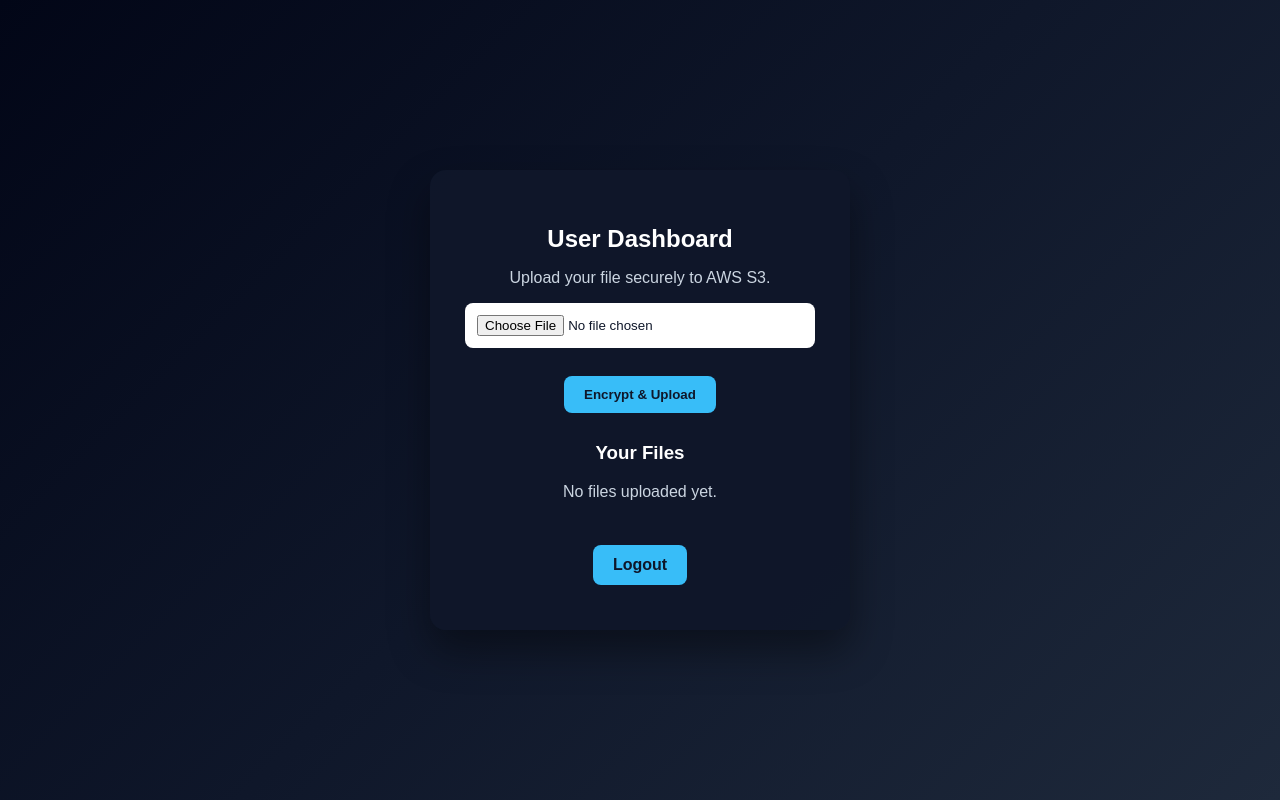
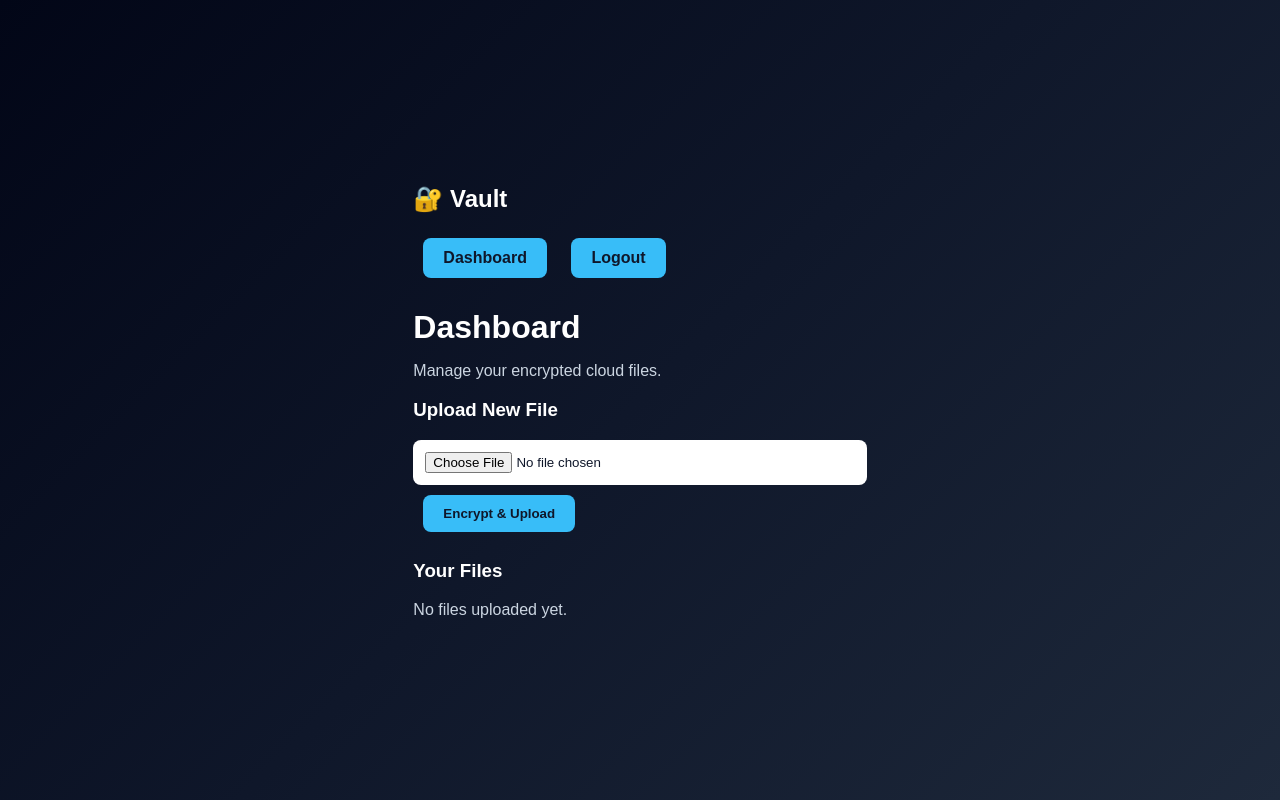
Before and after one commit to Gabi-hue18/secure-file-vault, a Flask app: template templates/dashboard.html in a window 1280 px wide. Run offline with Flask 3, Linux system fonts and the light colour scheme; the template is opened without the code that fills it, so the values that code supplies are empty.

Commit message:
Refactor dashboard layout and file management section

```diff
--- a/templates/dashboard.html
+++ b/templates/dashboard.html
@@ -5,32 +5,61 @@
     <link rel="stylesheet" href="/static/style.css">
 </head>
 <body>
-    <div class="container">
-        <h2>User Dashboard</h2>
-        <p>Upload your file securely to AWS S3.</p>
+    <div class="dashboard-layout">
+        <aside class="sidebar">
+            <h2>🔐 Vault</h2>
+            <a href="/dashboard">Dashboard</a>
+            <a href="/logout" class="logout">Logout</a>
+        </aside>
 
+        <main class="dashboard-main">
+            <div class="dashboard-header">
+                <div>
+                    <h1>Dashboard</h1>
+                    <p>Manage your encrypted cloud files.</p>
+                </div>
+            </div>
+
+            <div class="upload-card">
+                <h3>Upload New File</h3>
                 <form method="POST" action="/upload" enctype="multipart/form-data">
-            <input type="file" name="file" required><br><br>
+                    <input type="file" name="file" required>
                     <button type="submit">Encrypt & Upload</button>
                 </form>
+            </div>
 
+            <div class="table-card">
                 <h3>Your Files</h3>
 
                 {% if files %}
+                <table>
+                    <thead>
+                        <tr>
+                            <th>#</th>
+                            <th>File Name</th>
+                            <th>Status</th>
+                            <th>Actions</th>
+                        </tr>
+                    </thead>
+                    <tbody>
                         {% for file in files %}
-                <p>
-                    {{ file[1] }}
-                    <br>
-                    <a href="/download/{{ file[0] }}">Download</a>
-                    <a href="/delete/{{ file[0] }}" onclick="return confirm('Are you sure you want to delete this file?');">Delete</a>
-                </p>
+                        <tr>
+                            <td>{{ loop.index }}</td>
+                            <td>📄 {{ file[1] }}</td>
+                            <td><span class="status">Encrypted</span></td>
+                            <td>
+                                <a href="/download/{{ file[0] }}" class="action download">Download</a>
+                                <a href="/delete/{{ file[0] }}" class="action delete" onclick="return confirm('Are you sure you want to delete this file?');">Delete</a>
+                            </td>
+                        </tr>
                         {% endfor %}
+                    </tbody>
+                </table>
                 {% else %}
                     <p>No files uploaded yet.</p>
                 {% endif %}
-
-        <br>
-        <a href="/logout">Logout</a>
+            </div>
+        </main>
     </div>
 </body>
 </html>
```
Lines whose indentation alone changed are shown as unchanged.
